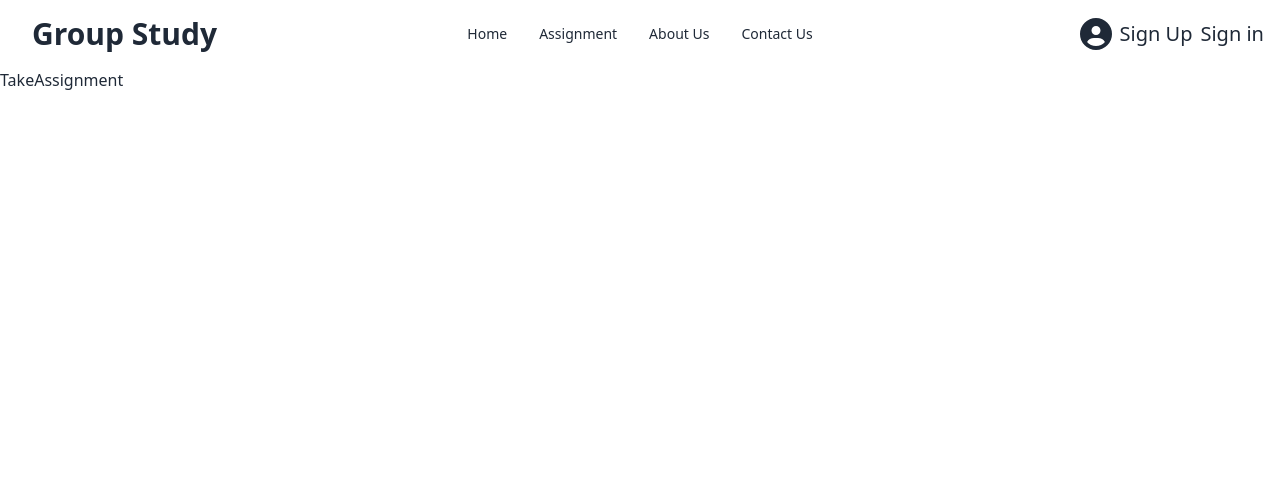
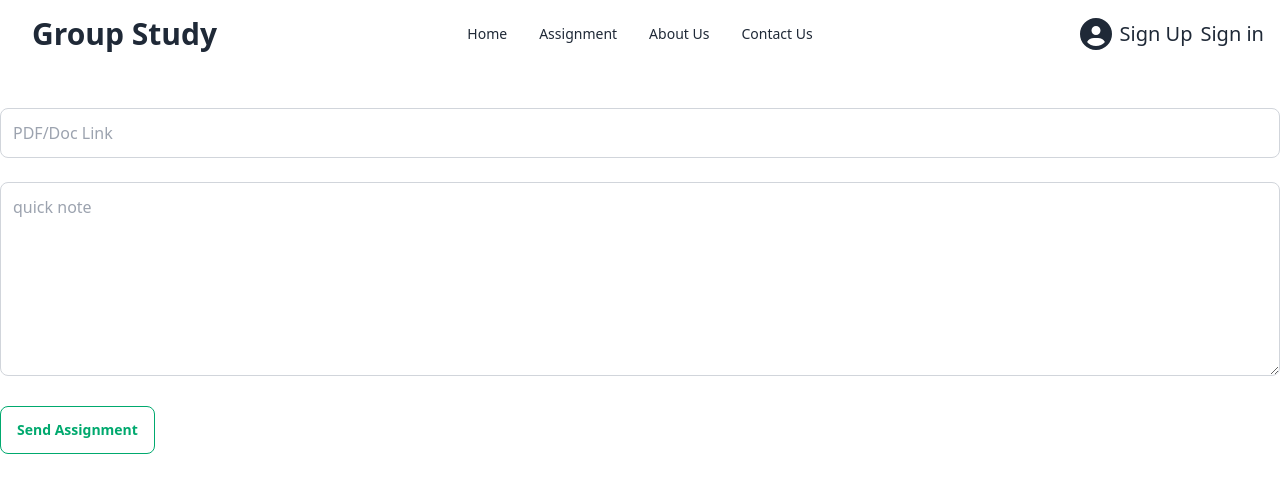
Before and after one commit to Anowervaiya/assignment-11-client, a React (Vite) app: page /TakeAssignment in a window 1280 px wide. Shown: the top 492 px of the page. Built offline with nearby package versions, Linux system fonts and the light colour scheme; no server answers.

Commit message:
take assignment

```diff
--- a/src/Pages/Details/Details.jsx
+++ b/src/Pages/Details/Details.jsx
@@ -2,6 +2,7 @@ import React from 'react'
 import useAxiosSecure from '../../Hooks/useAxiosSecure';
 import { useQuery } from '@tanstack/react-query';
 import { Link, useParams } from 'react-router-dom';
+import moment from 'moment';
 
 function Details() {
   const AxiosSecure = useAxiosSecure()
@@ -38,7 +39,7 @@ function Details() {
               <p>Posted Email : {item?.UserEmail}</p>
               <p>Difficulty : {item?.difficulty}</p>
               <p>Total Marks : {item?.Marks}</p>
-              <p>Posted Date : {item?.startDate}</p>
+              <p>Posted Date : {moment(item?.startDate).format('DD/MM/YYYY')}</p>
 
               <div className="card-actions justify-start ">
                 <Link
--- a/src/Pages/TakeAssignment/TakeAssignment.jsx
+++ b/src/Pages/TakeAssignment/TakeAssignment.jsx
@@ -1,9 +1,38 @@
-import React from 'react'
+import React, { useContext } from 'react'
+import { ContextAPI } from '../../AuthProvider/AuthProvider';
+import toast from 'react-hot-toast'
+import useAxiosSecure from '../../Hooks/useAxiosSecure';
 
 function TakeAssignment() {
+  const { user } = useContext(ContextAPI)
+  const AxiosSecure = useAxiosSecure()
+  console.log(user);
+  const handleAssignment = (e) => {
+    e.preventDefault()
+    const form = e.target;
+    const File = form.file.value;
+    const UserEmail = user?.email;
+    const UserName = user?.displayName;
+    const note = form.note.value;
+    const status = 'pending'
+    const submit = { File, note, UserEmail, UserName, status };
+    if (!File || !note) {
+      return toast.error('Please Choose a file')
+    }
+    AxiosSecure.post('/submit', submit)
+      .then(res => {
+        toast.success('Assignment Send Successfully')
+        form.reset()
+    })
+
+  }
   return (
-    <div>TakeAssignment</div>
-  )
+    <form onSubmit={handleAssignment} className='container mx-auto pt-10'>
+      <input type="text" placeholder='PDF/Doc Link ' name="file" className='w-full  border p-3 rounded-lg border-gray-300' />
+      <textarea className='w-full border border-gray-300 rounded-lg p-3 mt-6'  placeholder='quick note' rows={7} name="note" id=""></textarea>
+      <input type="submit" className='btn btn-success mt-6 btn-outline' value="Send Assignment" />
+  </form>
+  );
 }
 
 export default TakeAssignment
```
